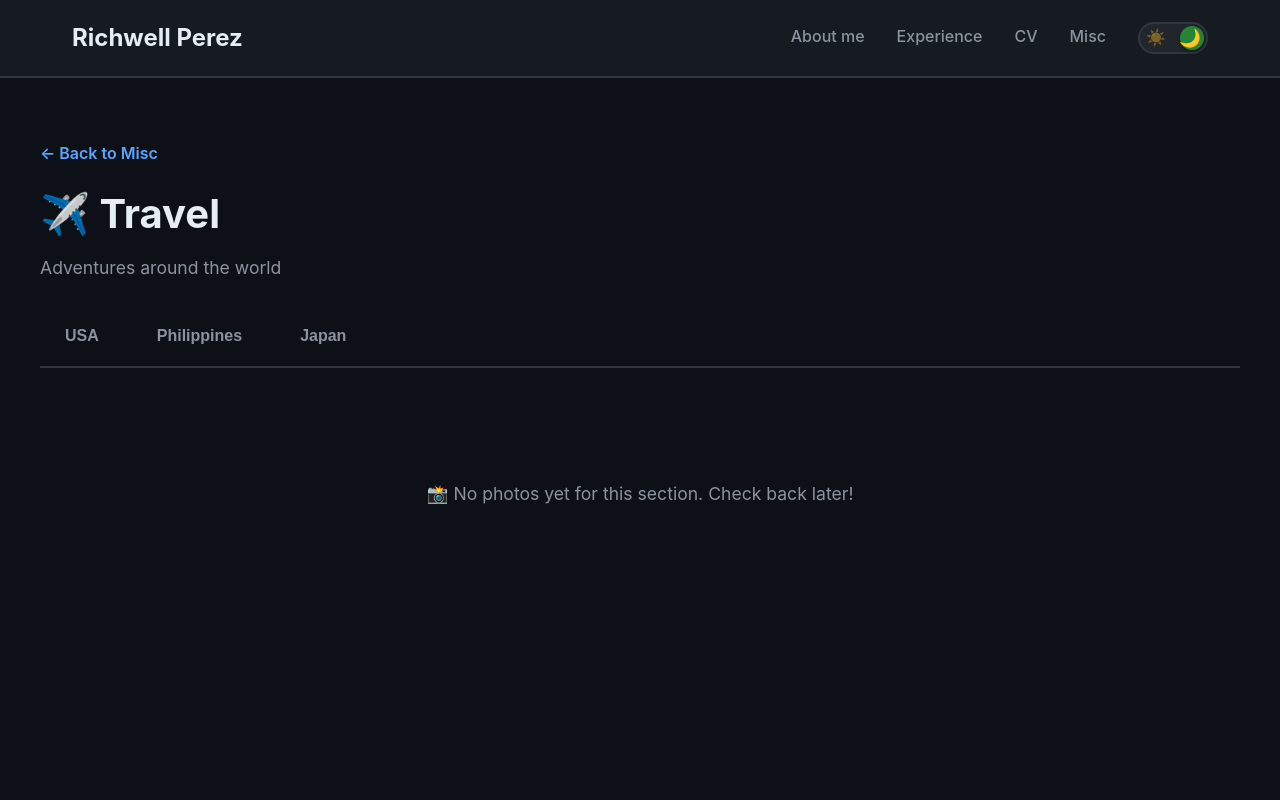
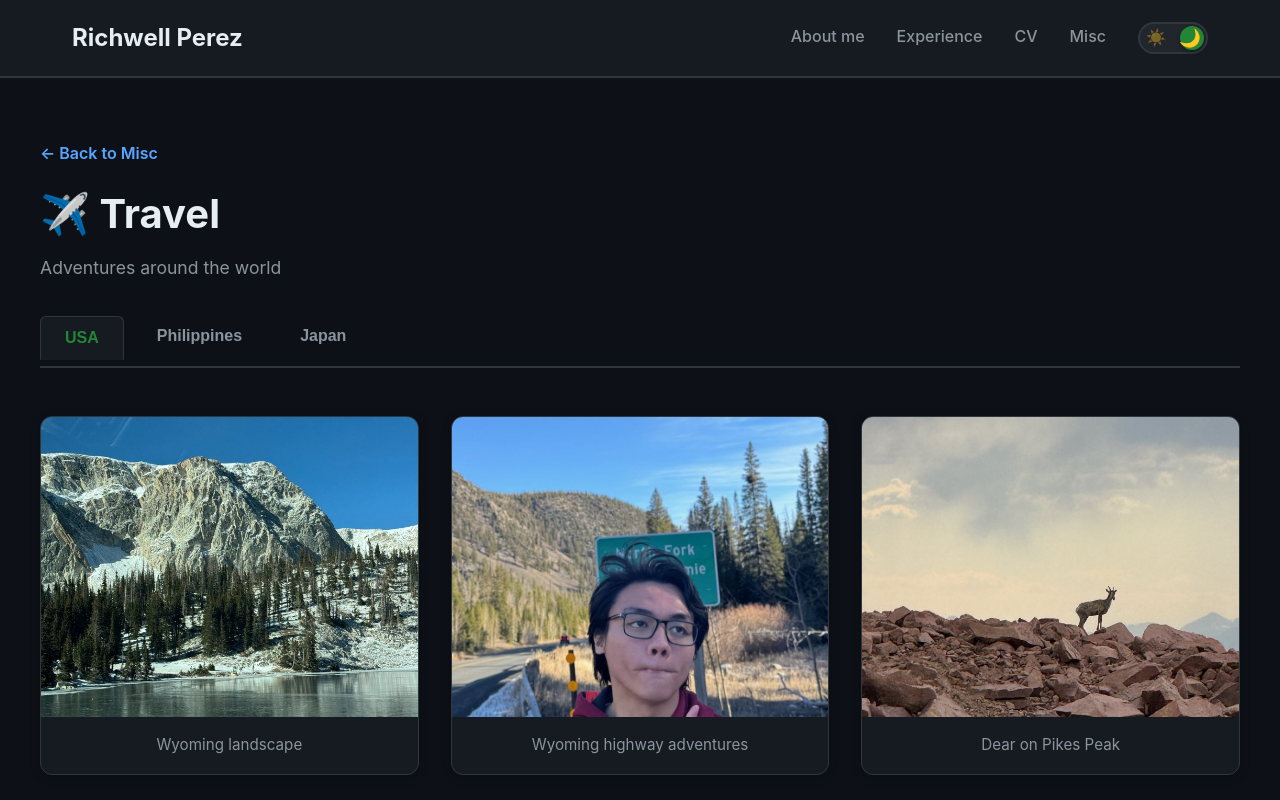
Before and after one commit to richwellp/richwellp.github.io, a Vue app in the folder frontend/: page /misc/travel in a window 1280 px wide. Shown: the top 800 px of the page. Built offline with nearby package versions, Linux system fonts and the light colour scheme.

Commit message:
Change default

```diff
--- a/frontend/src/views/albums/TravelAlbum.vue
+++ b/frontend/src/views/albums/TravelAlbum.vue
@@ -5,7 +5,7 @@
     subtitle="Adventures around the world"
     :photos="travelPhotos"
     :categories="travelCategories"
-    default-category="wyoming"
+    default-category="usa"
   />
 </template>
 
```
